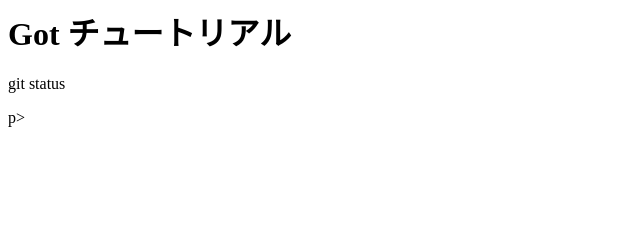
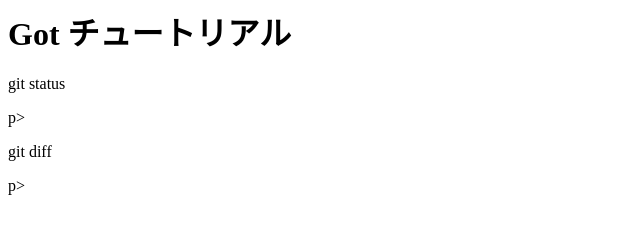
Before and after one commit to sumichihi/git_tutorial, a plain HTML site: page index.html in a window 1280 px wide. Shown: the full height of the page, 0-640 px from the left. Drawn offline with Linux system fonts and the light colour scheme.

Commit message:
git diff added

```diff
--- a/index.html
+++ b/index.html
@@ -1,2 +1,3 @@
 <h1>Got チュートリアル</h1>
 <p>git status</p>p>
+<p>git diff</p>p>
```
